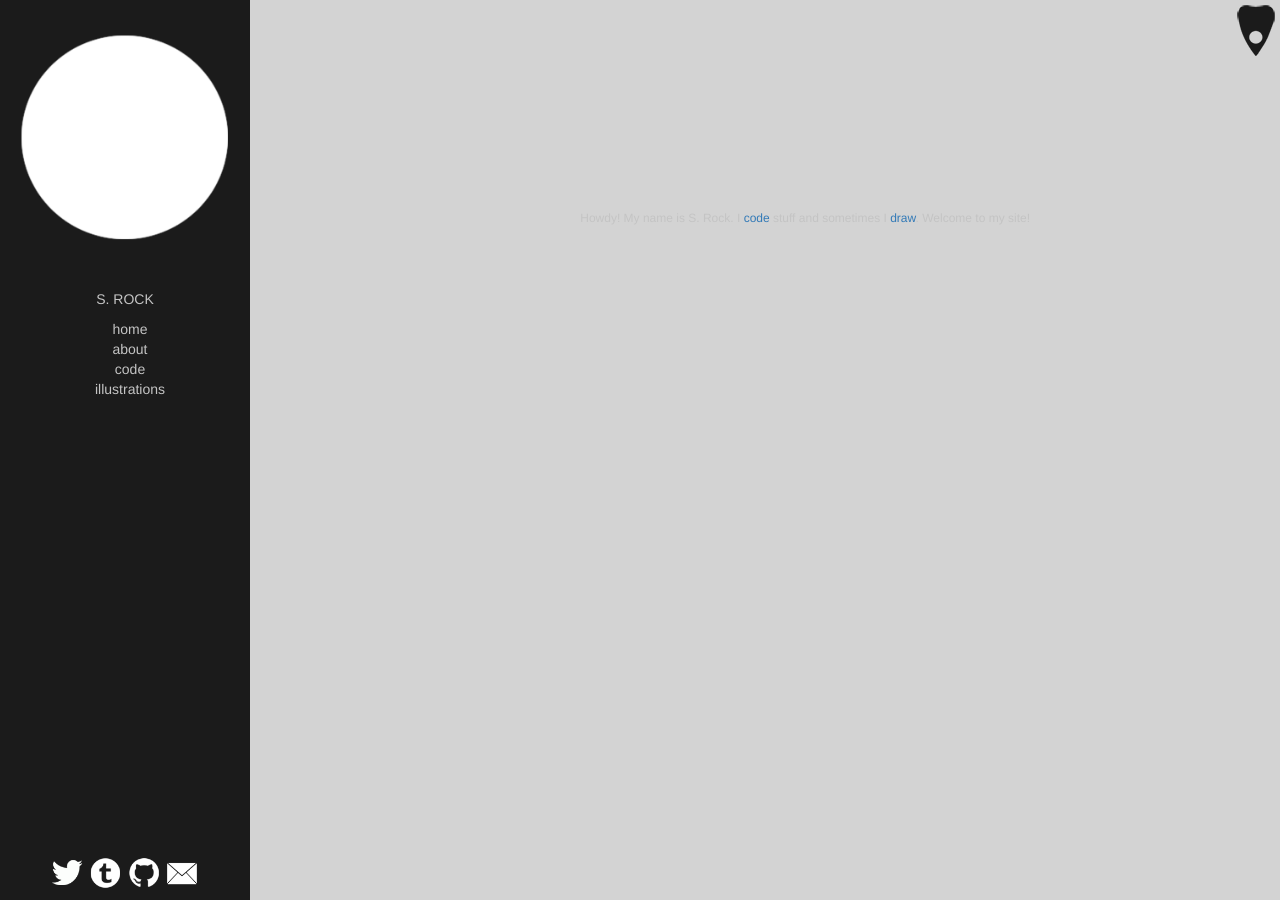
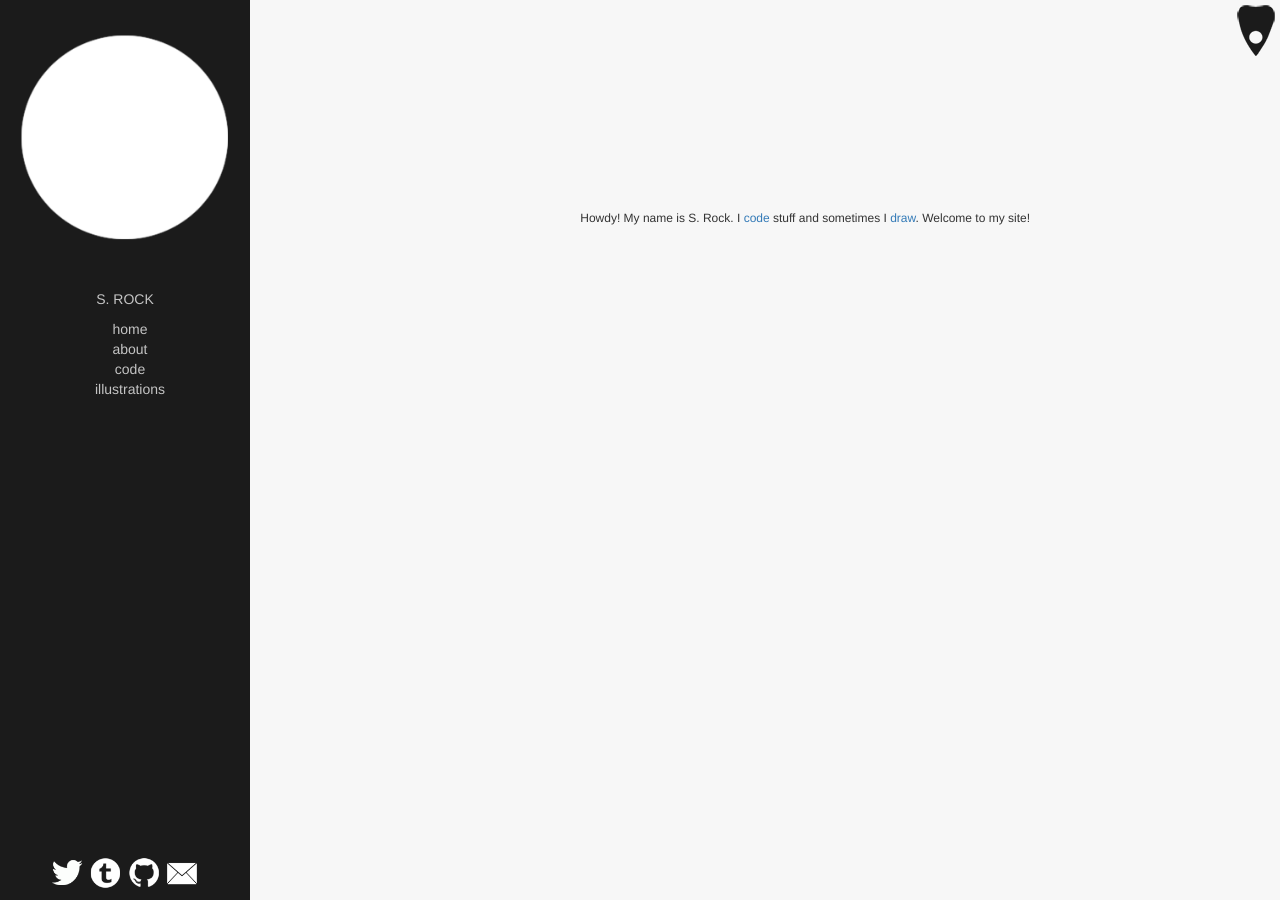
Before and after one commit to Revenir/revenir.github.io, a Jekyll site: the page built from index.html, in a window 1280 px wide. Built offline with Jekyll 4.4.1, drawn with Linux system fonts in a browser that asks for light colours.

Commit message:
Update main.css

```diff
--- a/css/main.css
+++ b/css/main.css
@@ -1,5 +1,5 @@
 html{
-    background-color:#d3d3d3;
+    background-color:#f7f7f7;
 }
 
 .sidebar {
@@ -42,7 +42,7 @@ html{
     margin-top: 200px;
     margin-right: 250px;
     font-size: 12px;
-    color: #c4c4c4;
+    color: #333333;
 }
 
 footer {
```
